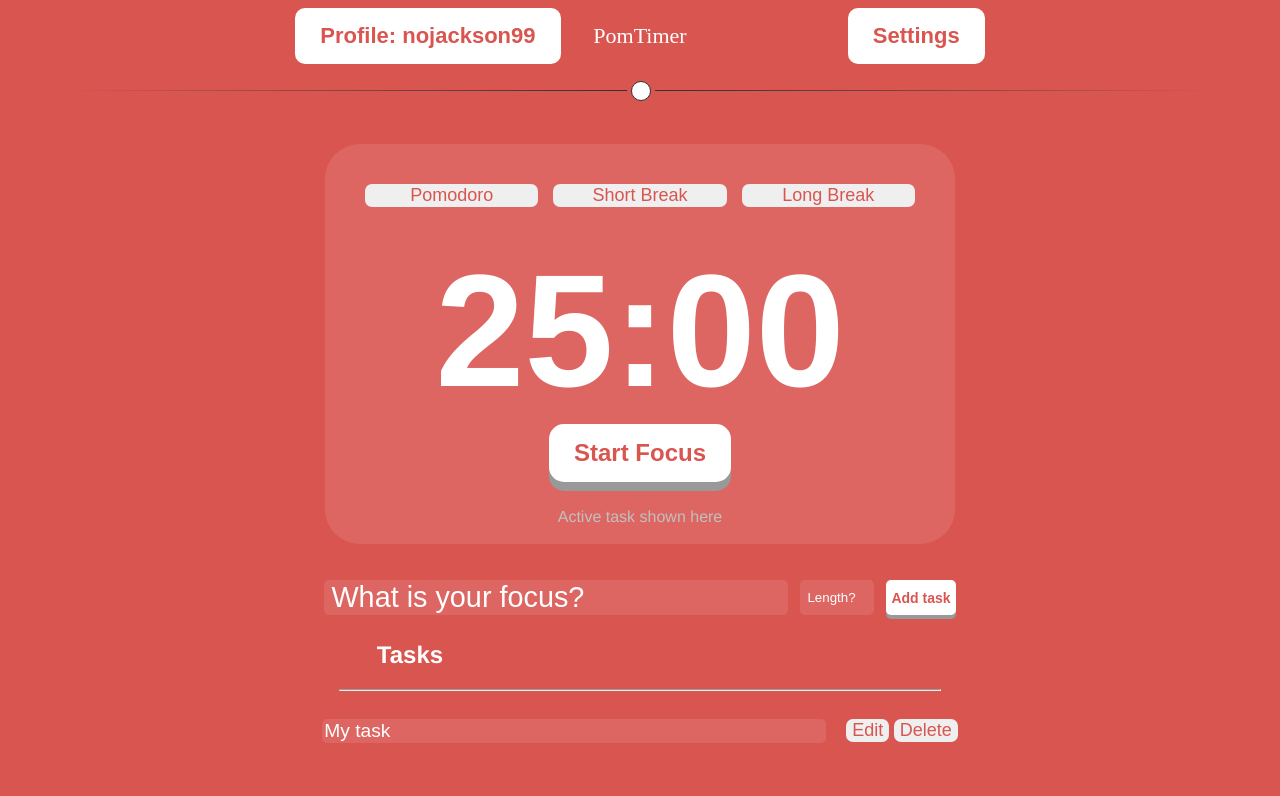
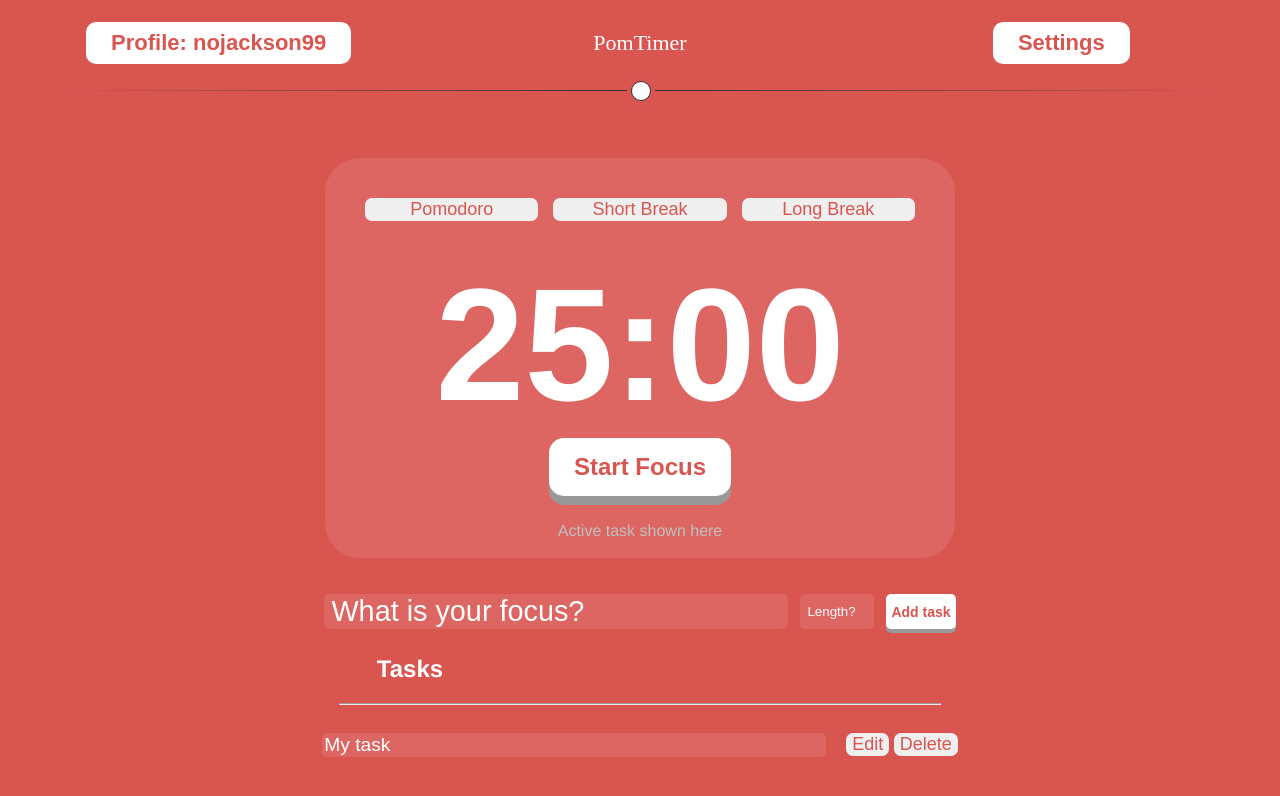
Before and after one commit to nojackson99/pomtimer, a website built with Vite: page new_tomato_app/index.html in a window 1280 px wide. Built offline with nearby package versions, Linux system fonts and the light colour scheme; what easytimer.js would draw is missing.

Commit message:
header items space properly & start header.js file

```diff
--- a/new_tomato_app/index.html
+++ b/new_tomato_app/index.html
@@ -11,12 +11,13 @@
 
   <!-- content shown above divider -->
   <div class="head-content-flex">
+    <div class="box">
+
       <div class="dropdown">
 
         <button class="header-button" style="justify-content: left;">Profile: nojackson99</button>
 
         <div class="dropdown-content">
-
           <p>j.menden</p>
           <p>nojackson99</p>
           <p>akelley883</p>
@@ -25,9 +26,17 @@
         </div>
       </div>
 
-    <p class="center">PomTimer</p>
+    </div>
 
-    <button class="header-button" style="justify-content: right;">Settings</button>
+
+    <div class="box">
+      <p>PomTimer</p>
+    </div>
+
+    <div class="box">
+      <button class="header-button" id="setings-button">Settings</button>
+    </div>
+
 
     <dialog class="modal2" id="new-profile-modal">
         <p>content for creating a new profile here</p>
--- /dev/null
+++ b/new_tomato_app/js/header.js
@@ -0,0 +1,15 @@
+const newProfileButton = document.querySelector("#create-new-profile")
+const openProfileModal = document.querySelector("#new-profile-modal")
+const closeProfileModal = document.querySelector("#close-profile-modal")
+
+const setttingsButton = document.querySelector("#settings-button")
+// const
+
+newProfileButton.addEventListener('click', ()=> {
+    console.log('clicked');
+    openProfileModal.showModal();
+})
+
+closeProfileModal.addEventListener('click', ()=> {
+    openProfileModal.close();
+})
--- a/new_tomato_app/js/main.js
+++ b/new_tomato_app/js/main.js
@@ -16,16 +16,4 @@ import '../style.css';
 import * as Tasks from './tasks.js';      //task associated code
 import * as MyTimer from './timer.js';    //timer associated code
 import * as Theme from './theme.js';      //theme associated code
-
-const newProfileButton = document.querySelector("#create-new-profile")
-const newProfileModal = document.querySelector("#new-profile-modal")
-const closeProfileModal = document.querySelector("#close-profile-modal")
-
-newProfileButton.addEventListener('click', ()=> {
-    console.log('clicked');
-    newProfileModal.showModal();
-})
-
-closeProfileModal.addEventListener('click', ()=> {
-    newProfileModal.close();
-})
+import * as Header from './header.js';
--- a/new_tomato_app/style.css
+++ b/new_tomato_app/style.css
@@ -60,14 +60,8 @@ body {
 HEAD CLASSES
 =============================================
 */
-.no-border-curve {
-	border-radius: 0px;
-}
 
-.dropdown {
-	position: relative;
-	display: inline-block;
-}
+
 
 .dropdown-content {
 	display: none;
@@ -103,24 +97,30 @@ HEAD CLASSES
 
 /* head text classes */
 .head-content-flex {
-  display: flex;
-  align-items: center;
-  color: white;
-  font-size: 22px;
-  justify-content: space-evenly;
+    display: flex;
+    align-items: center;
+    color: white;
+    font-size: 22px;
+    /* justify-content: center; */
 }
 
-/* .flex-child {
-  flex: 1;
-} */
+.box {
+	flex: 1;
+	display: flex;
+	justify-content: center;
+}
 
-.flex-child:first-child {
-	/* padding-top: -20px; */
+.head-content-flex:first-child > div {
+	margin-right: auto;
+}
+
+.head-content-flex:last-child > button {
+	margin-left: auto;
 }
 
 .header-button {
 	display: inline-block;
-	padding: 15px 25px;
+	padding: 8px 25px;
 	font-size: 22px;
 	cursor: pointer;
 	text-decoration: none;
@@ -131,19 +131,6 @@ HEAD CLASSES
 	border-radius: 10px;
 	font-weight: bold;
 }
-
-.center {
-	position: absolute !important;
-	justify-content: center !important;
-}
-
-/* .head-title {
-  align-self: center;
-}
-
-.head-credit {
-  align-self: right;
-} */
 
 .divider
 {
```
Lines whose indentation alone changed are shown as unchanged.
